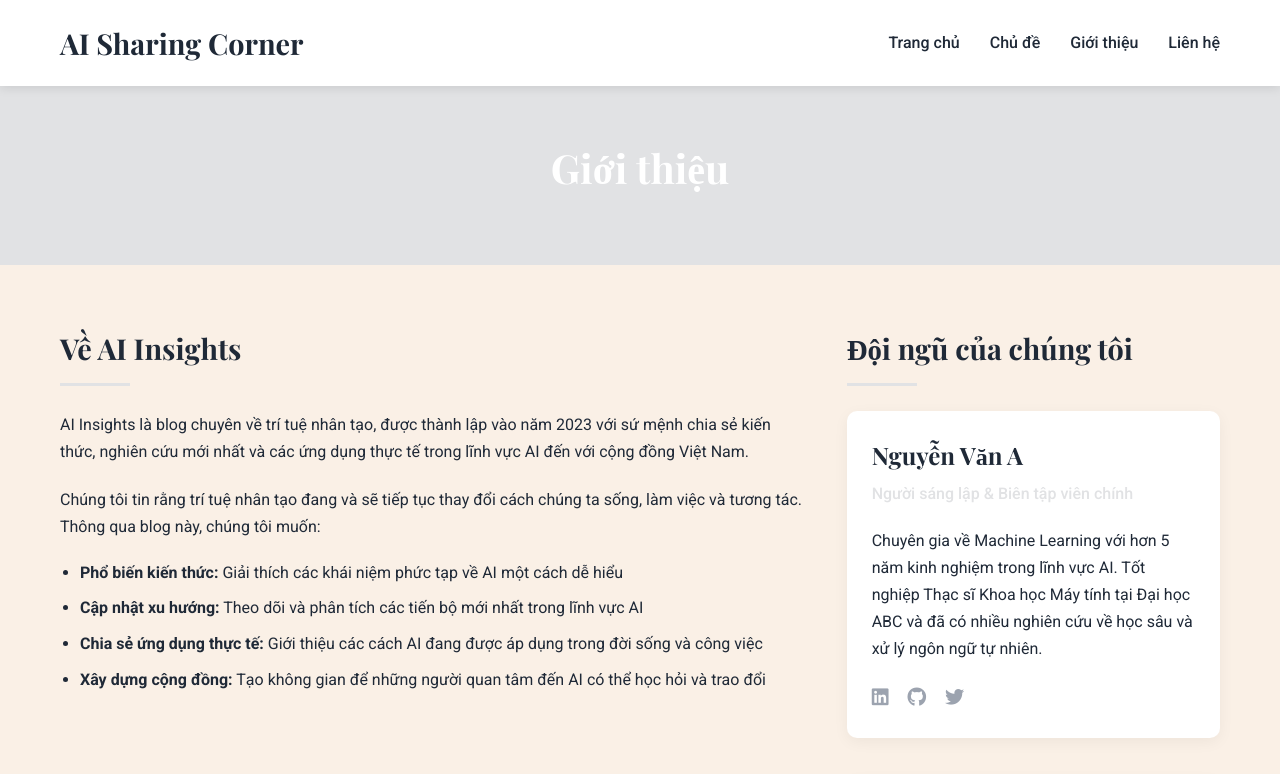
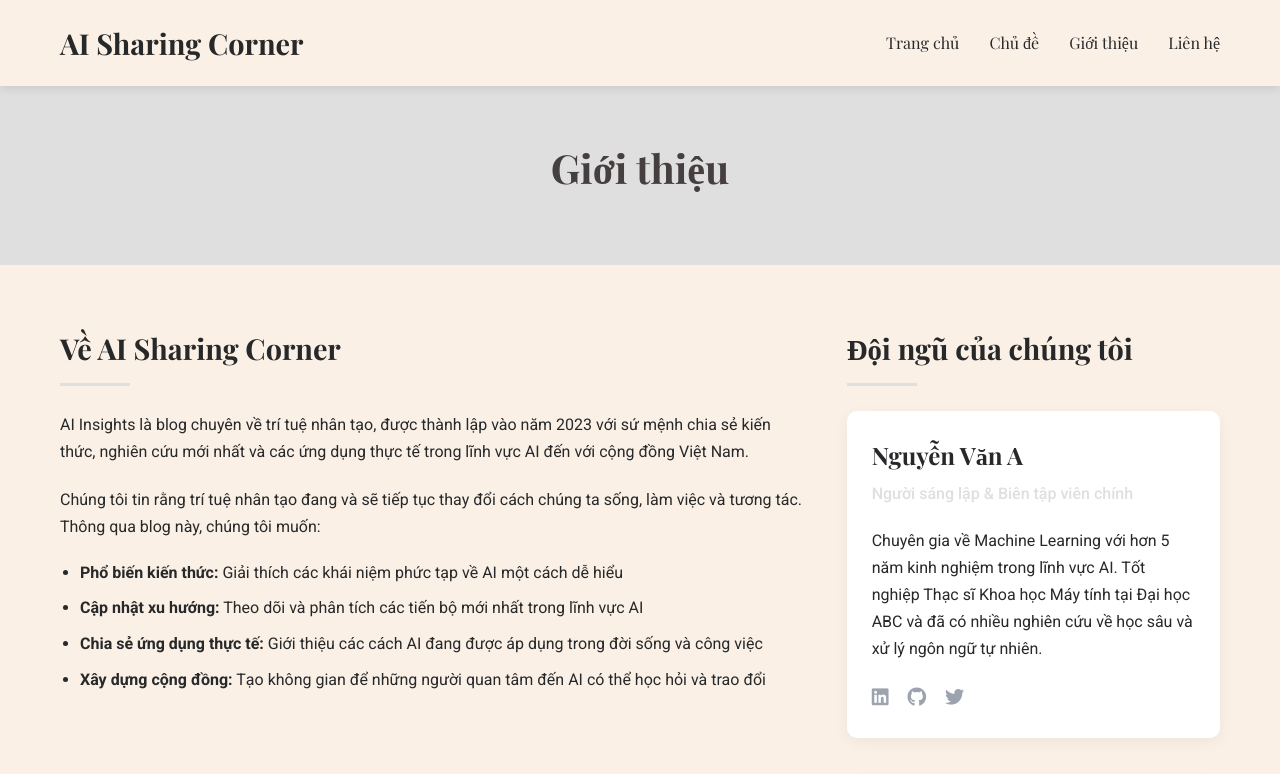
Before and after one commit to gracebml/aicorner, a Jekyll site: the page built from about.html, in a window 1280 px wide and 1400 px high, cut to the strip 0-774 px from the top of the window. Built offline with Jekyll 4.4.1, drawn with Linux system fonts in a browser that asks for light colours.

Commit message:
change font

```diff
--- a/about.html
+++ b/about.html
@@ -4,7 +4,7 @@ title: Giới thiệu
 ---
 
 <div class="about-section">
-    <h3>Về AI Insights</h3>
+    <h3>Về AI Sharing Corner</h3>
     <p>AI Insights là blog chuyên về trí tuệ nhân tạo, được thành lập vào năm 2023 với sứ mệnh chia sẻ kiến thức, nghiên cứu mới nhất và các ứng dụng thực tế trong lĩnh vực AI đến với cộng đồng Việt Nam.</p>
 
     <p>Chúng tôi tin rằng trí tuệ nhân tạo đang và sẽ tiếp tục thay đổi cách chúng ta sống, làm việc và tương tác. Thông qua blog này, chúng tôi muốn:</p>
--- a/css/style.css
+++ b/css/style.css
@@ -1,9 +1,9 @@
 @import url('https://fonts.googleapis.com/css2?family=Roboto:wght@300;400;500;700&family=Playfair+Display:wght@400;700&display=swap');
 
 :root {
-    --primary-color: #e1e2e4;
+    --primary-color: #dfdfdf;
     --secondary-color: #40559a;
-    --dark-color: #1f2937;
+    --dark-color: #27282a;
     --light-color: #f3f4f6;
     --gray-color: #9ca3af;
     --body-font: 'Roboto', sans-serif;
@@ -45,7 +45,7 @@ ul {
 
 /* Header */
 header {
-    background-color: #fff;
+    background-color: #faf0e6;
     box-shadow: 0 2px 10px rgba(0, 0, 0, 0.1);
     position: sticky;
     top: 0;
@@ -81,6 +81,7 @@ nav ul li {
 nav ul li a {
     color: var(--dark-color);
     font-weight: 500;
+    font-family: var(--heading-font);
 }
 
 nav ul li a:hover,
@@ -418,7 +419,7 @@ footer {
 /* Page Header */
 .page-header {
     background-color: var(--primary-color);
-    color: #fff;
+    color: #463f3f;
     padding: 50px 0;
     text-align: center;
     margin-bottom: 60px;
--- a/index.html
+++ b/index.html
@@ -5,8 +5,7 @@ title: Trang chủ
 
 <section class="hero">
     <div class="container">
-        <h2>Khám phá thế giới AI</h2>
-        <p>Chia sẻ kiến thức, nghiên cứu và ứng dụng về trí tuệ nhân tạo</p>
+        <h2>A Small Corner for everything we know about AI</h2>
     </div>
 </section>
 
```
